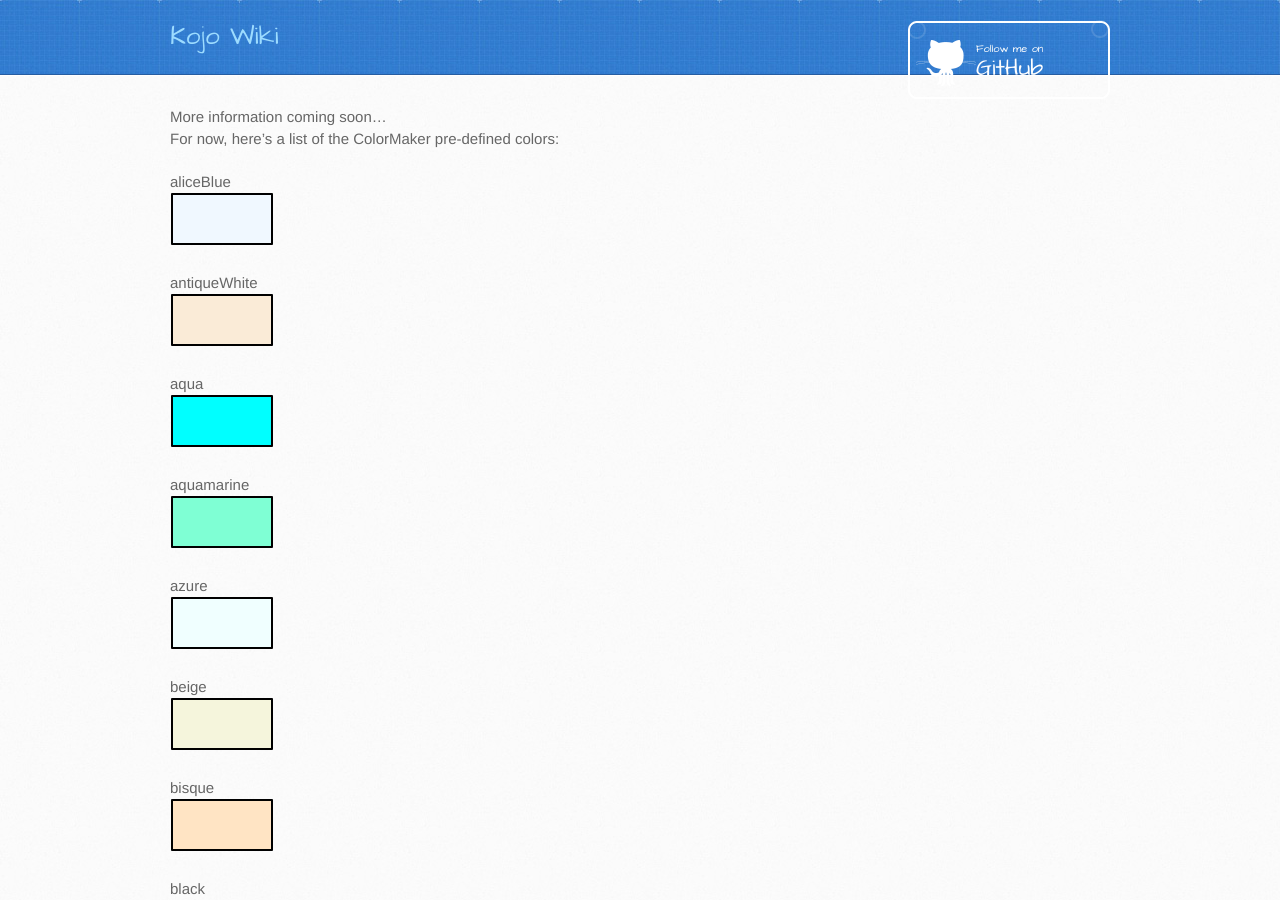
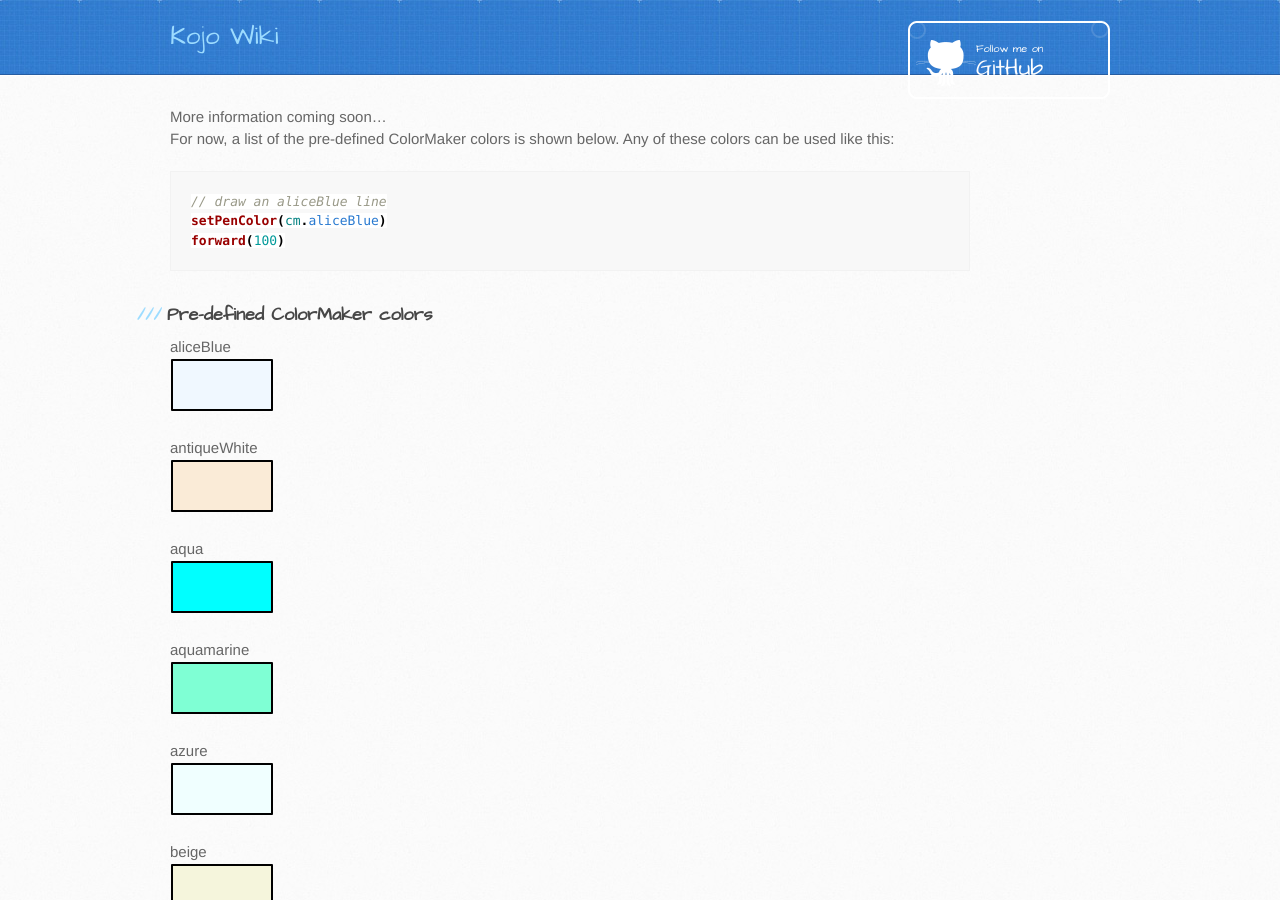
Before and after one commit to kojodoc/kojodoc.github.io, a Jekyll site: the page built from concepts/colors.md, in a window 1280 px wide and 900 px high. Built offline with Jekyll 4.4.1, drawn with Linux system fonts in a browser that asks for light colours; our own code applies the rules of GitHub Pages for plain Markdown files; the repository's description, which GitHub fills in, is left out.

Commit message:
Tweaks to the predefined color list.

````diff
--- a/concepts/colors.md
+++ b/concepts/colors.md
@@ -1,5 +1,11 @@
 More information coming soon...
-For now, here's a list of the ColorMaker pre-defined colors:
+For now, a list of the pre-defined ColorMaker colors is shown below. Any of these colors can be used like this:
+```scala
+// draw an aliceBlue line
+setPenColor(cm.aliceBlue)
+forward(100)
+```
+### Pre-defined ColorMaker colors
 
 aliceBlue
 ![aliceBlue](cm-colors/aliceBlue.png)
````
